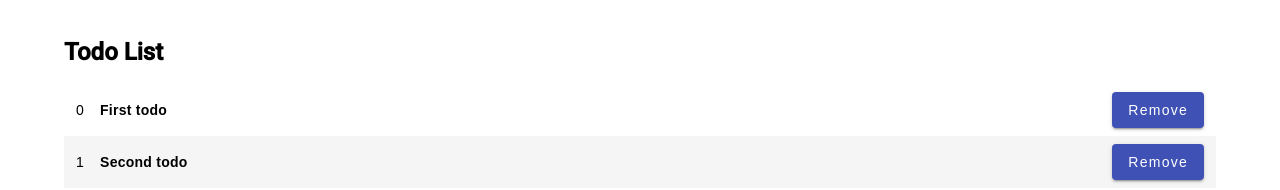
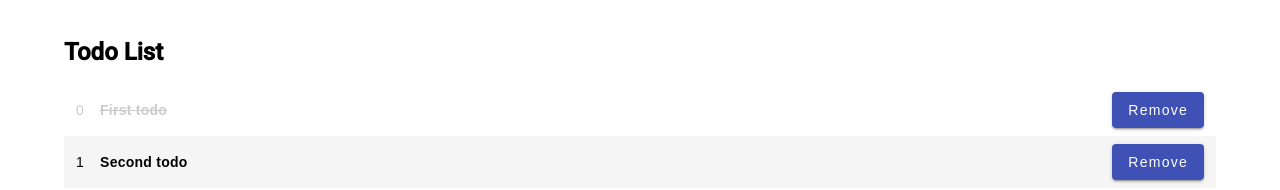
Before and after one commit to katalin-kovacs/yet-another-todo-app, an Angular app: page / in a window 1280 px wide. Shown: the top 190 px of the page. Built offline with nearby package versions, Linux system fonts and the light colour scheme.

Commit message:
add styling for completed todo items

```diff
--- a/src/app/components/todos/todos.component.html
+++ b/src/app/components/todos/todos.component.html
@@ -1,5 +1,8 @@
 <section class="todos">
-  <div class="todo" *ngFor="let todo of todos; let i = index">
+  <div
+    *ngFor="let todo of todos; let i = index"
+    class="todo {{ todo.completed ? 'done' : '' }}"
+  >
     <div class="todo-data">
       <span class="id">{{ i }}</span>
       <span class="content">{{ todo.content }}</span>
--- a/src/app/components/todos/todos.component.scss
+++ b/src/app/components/todos/todos.component.scss
@@ -14,6 +14,15 @@
   &:hover {
     background-color: color-mix(in srgb, #000 8%, #fff);
   }
+
+  &.done .id {
+    color: color-mix(in srgb, #000 20%, #fff);
+  }
+
+  &.done .content {
+    text-decoration: line-through;
+    color: color-mix(in srgb, #000 20%, #fff);
+  }
 }
 
 .todo-data {
```
